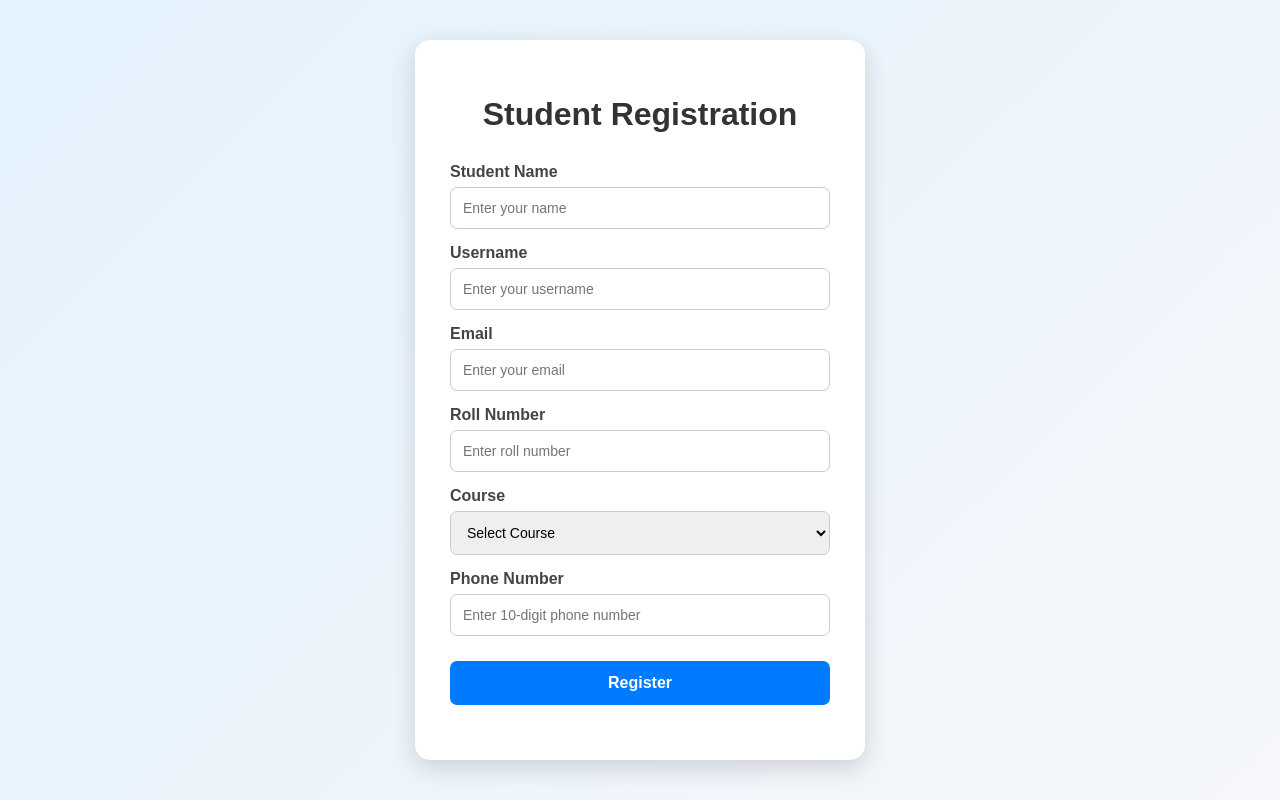
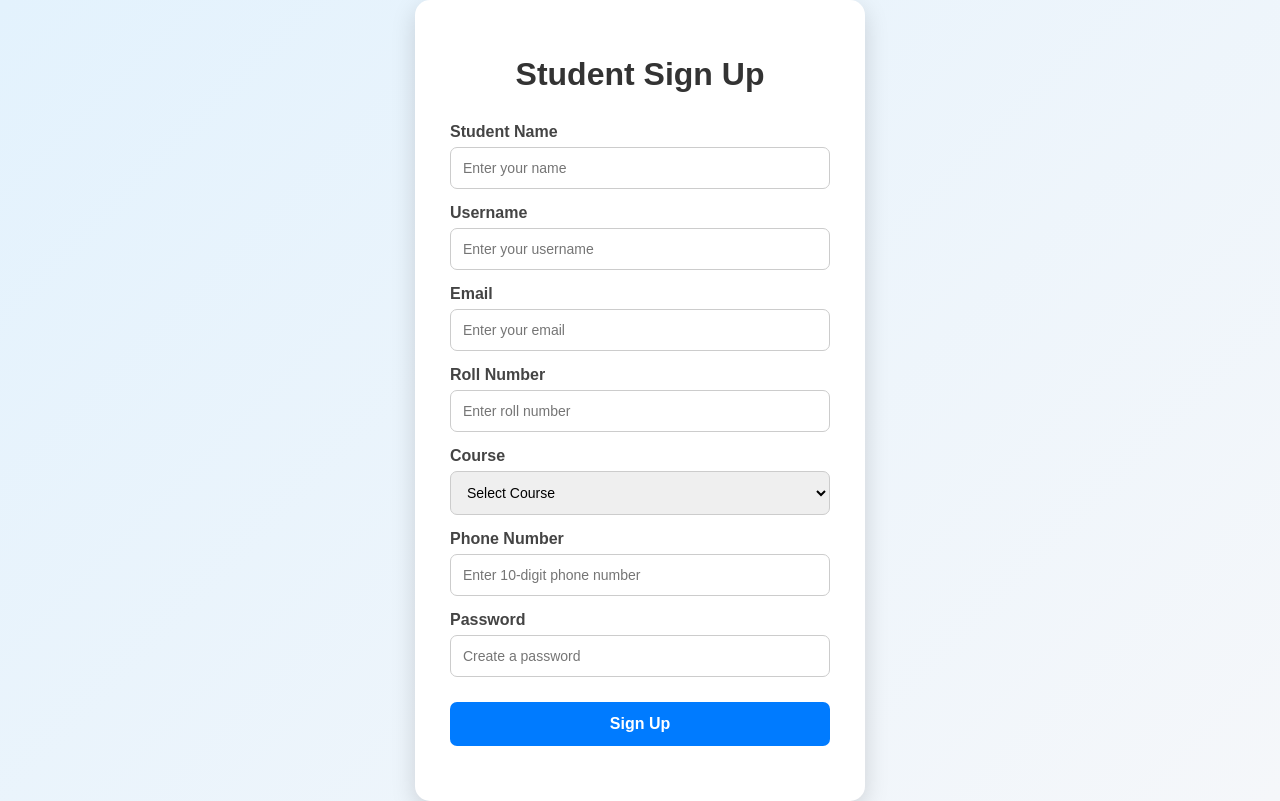
Before and after one commit to rashmi-2409/Devops, a website: page index.html in a window 1280 px wide. Drawn offline with Linux system fonts and the light colour scheme.

Commit message:
Update index.html

```diff
--- a/index.html
+++ b/index.html
@@ -3,7 +3,7 @@
 <head>
     <meta charset="UTF-8">
     <meta name="viewport" content="width=device-width, initial-scale=1.0">
-    <title>Student Registration</title>
+    <title>Student Sign Up</title>
     <link rel="stylesheet" href="style.css">
 </head>
 
@@ -11,7 +11,7 @@
 
 <div class="container">
 
-    <h1>Student Registration</h1>
+    <h1>Student Sign Up</h1>
 
     <form id="studentForm">
 
@@ -64,7 +64,15 @@
             required
         >
 
-        <button type="submit">Register</button>
+        <label for="password">Password</label>
+        <input
+            type="password"
+            id="password"
+            placeholder="Create a password"
+            required
+        >
+
+        <button type="submit">Sign Up</button>
 
     </form>
 
```
Lines whose indentation alone changed are shown as unchanged.
